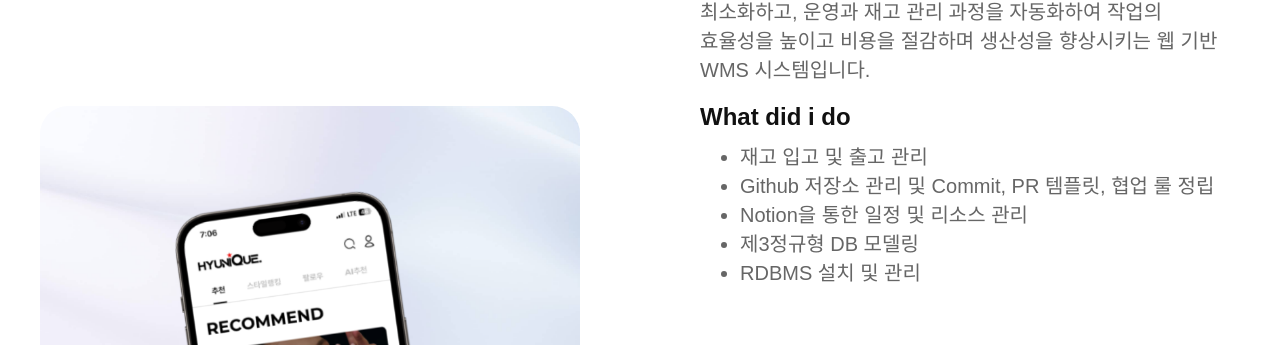
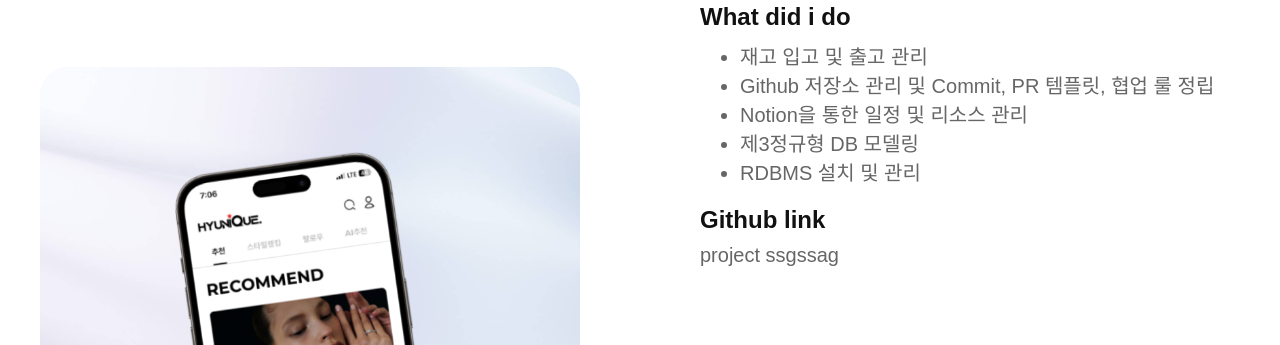
Before and after one commit to zzzjinwook/portfolio, a plain HTML site: page index.html in a window 1280 px wide. Shown: the part 1787-2132 px from the top of the page. Drawn offline with nearby package versions, Linux system fonts and the light colour scheme; a web font is replaced by a local one.

Commit message:
feat : 깃 링크 추가

```diff
--- a/index.html
+++ b/index.html
@@ -66,6 +66,8 @@
                             <li><span class="highlight">RDBMS</span> 설치 및 관리</li>
                         </ul>
                     </div>
+                    <div class="portfolio-link">Github link</div>
+                    <a class="non-deco portfolio-link-text" href="https://github.com/zzzjinwook/SSGSSAG-PROJECT">project ssgssag</a>
                 </div>
             </div>
             <div class="portfolio-item">
@@ -89,6 +91,8 @@
                             <li><span class="highlight">RDBMS</span> 생성 및 관리</li>
                         </ul>
                     </div>
+                    <div class="portfolio-link">Github link</div>
+                    <a class="non-deco portfolio-link-text" href="https://github.com/zzzjinwook/hyunique">project hyunique</a>
                 </div>
             </div>
             <div class="portfolio-item">
@@ -110,6 +114,9 @@
                             <li>메인 화면 내 <span class="highlight">검색 필터</span> 기능</li>
                         </ul>
                     </div>
+                    <div class="portfolio-link">Github link</div>
+                    <a class="non-deco portfolio-link-text" href="https://github.com/zzzjinwook/wedding-book-keeper-be">Server</a>
+                    <a class="non-deco portfolio-link-text" href="https://github.com/zzzjinwook/wedding-book-keeper-android">Client</a>
                 </div>
             </div>
             <div class="portfolio-item">
@@ -133,6 +140,8 @@
                             <li>Daum Postcode API 연동</li>
                         </ul>
                     </div>
+                    <div class="portfolio-link">Github link</div>
+                    <a class="non-deco portfolio-link-text" href="https://github.com/zzzjinwook/GPTEveningFeast">project eveningfeast</a>
                 </div>
             </div>
         </div>
--- a/main.css
+++ b/main.css
@@ -153,7 +153,7 @@ body {
 }
 
 .portfolio-item:nth-child(even) {
-    margin-top: 400px;
+    margin-top: 300px;
 }
 
 .portfolio-image {
```
